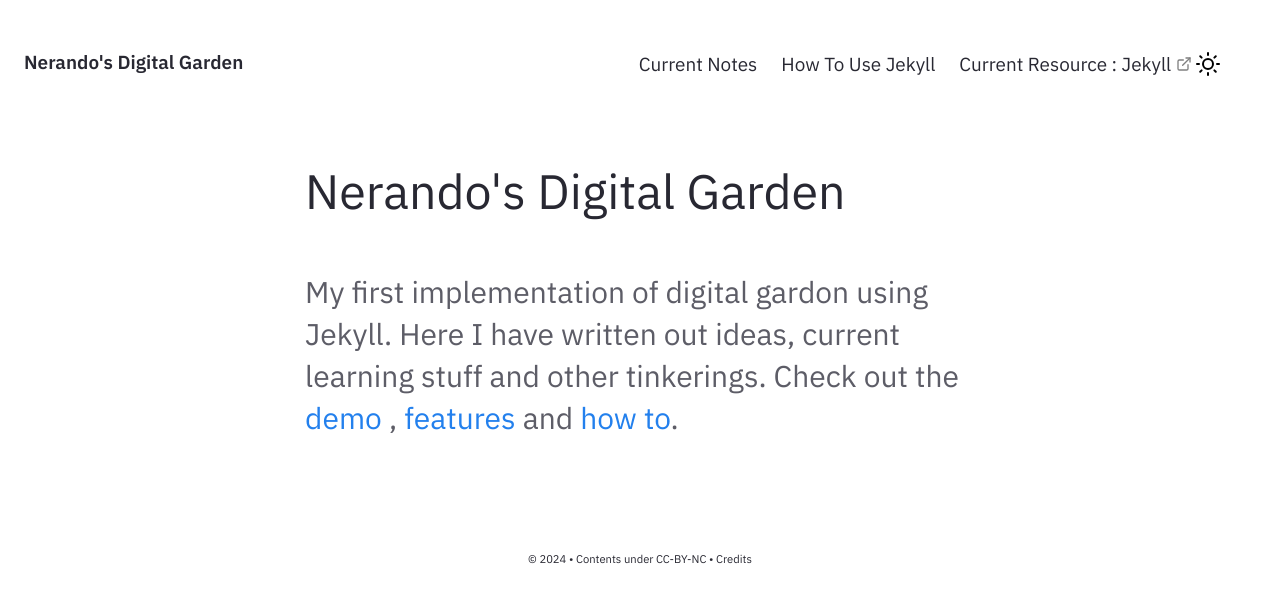
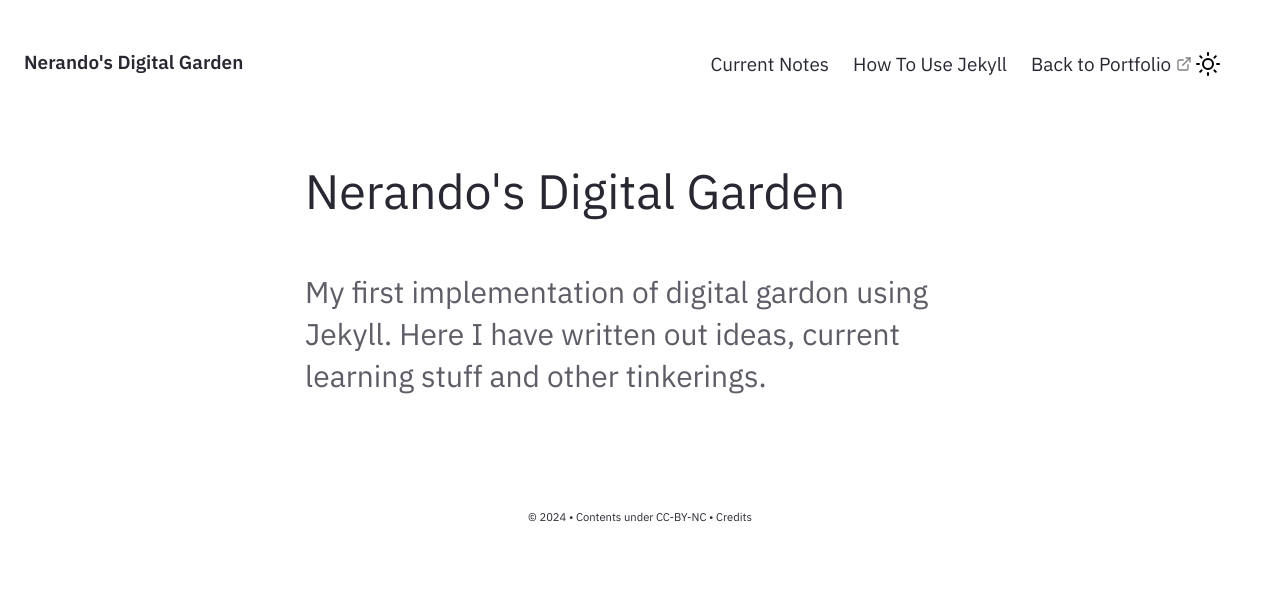
Before and after one commit to Nerajno/digital_garden, a Jekyll site: the page built from pages/index.md, in a window 1280 px wide. Shown: the top 603 px of the page. Built offline with Jekyll 4.4.1, drawn with Linux system fonts in a browser that asks for light colours.

Commit message:
Linked the navbar  to the portfolio

```diff
--- a/_includes/Homepage.html
+++ b/_includes/Homepage.html
@@ -2,6 +2,6 @@
     <div class="jumbo">{{site.heading}} </div>
     <div class="home-sub-text"> <h3>
         My  first implementation of digital gardon using Jekyll. Here I have written out ideas, current learning stuff and other tinkerings.
-        Check out the <a href="{{'/notes' | relative_url}}"> demo </a>, <a href="{{'/post/features' | relative_url}}"> features </a> and <a href="{{'/post/how-to' | relative_url}}"> how to</a>.
+
         </h3>
 </div> </div>
--- a/_includes/Nav.html
+++ b/_includes/Nav.html
@@ -59,8 +59,8 @@
         <a href="../post/how-to" class="navbar-item">
           How To Use Jekyll
         </a>
-        <a href="https://jekyllrb.com/" target="_blank" class="navbar-item">
-          Current Resource : Jekyll
+        <a href="https://astro-portfolio-v3-dusky.vercel.app/" target="_blank" class="navbar-item">
+          Back to Portfolio
         </a>
       </div>
       <div class="navbar-end is-hidden-mobile" onclick="modeSwitcher()" >
```
